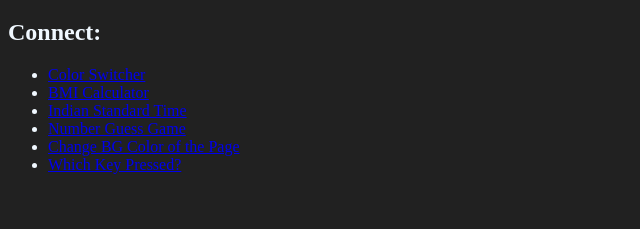
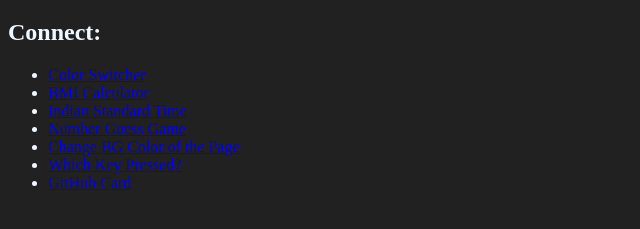
Before and after one commit to SubhojitBh/BestProjectsWHW, a plain HTML site: page index.html in a window 1280 px wide. Shown: the part 61-290 px from the top of the page, without its empty margins (0-640 px from the left). Drawn offline with Linux system fonts and the light colour scheme.

Commit message:
Update index.html

```diff
--- a/index.html
+++ b/index.html
@@ -36,6 +36,9 @@
             <li>
                 <a href="https://subhojitbh.github.io/BestProjectsWHW/proj6/">Which Key Pressed?</a>
             </li>
+            <li>
+                <a href="https://subhojitbh.github.io/BestProjectsWHW/proj7/">GitHub Card</a>
+            </li>
         </ul>
     </div>
 </body>
```
